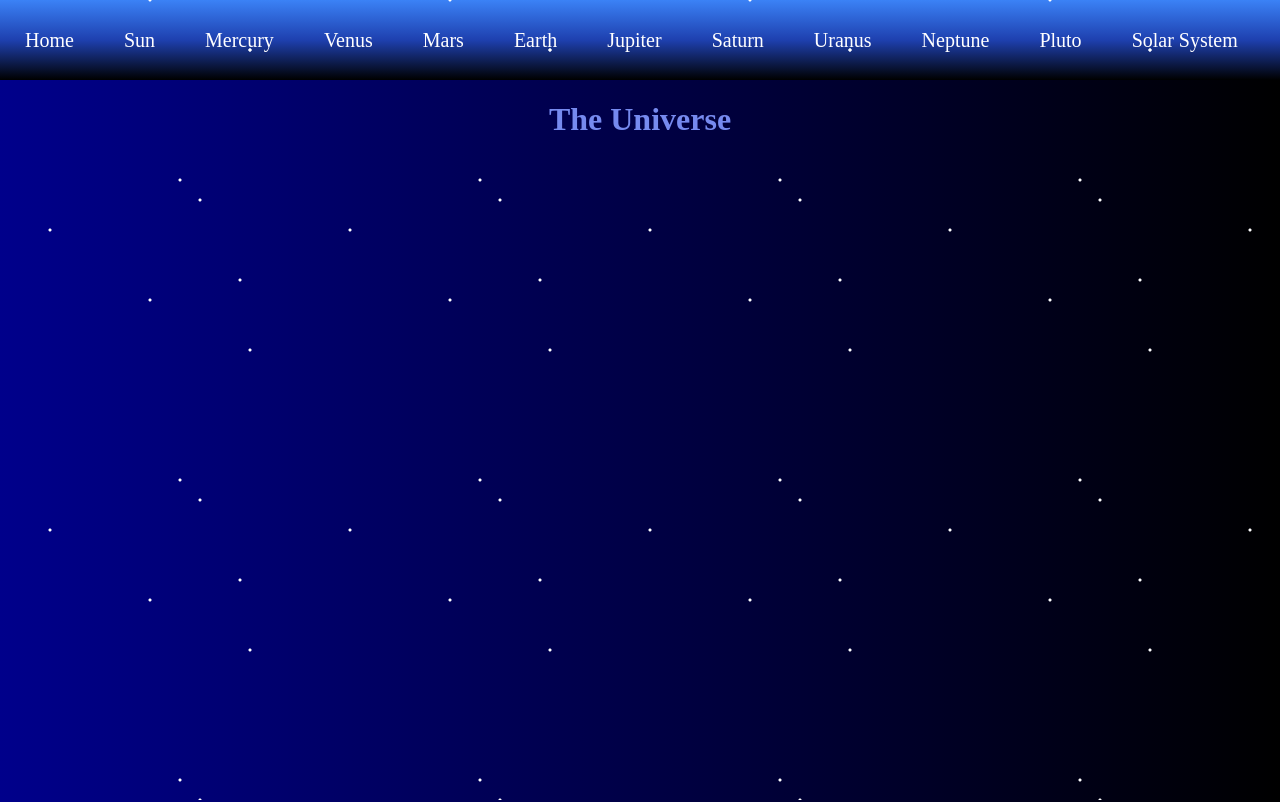
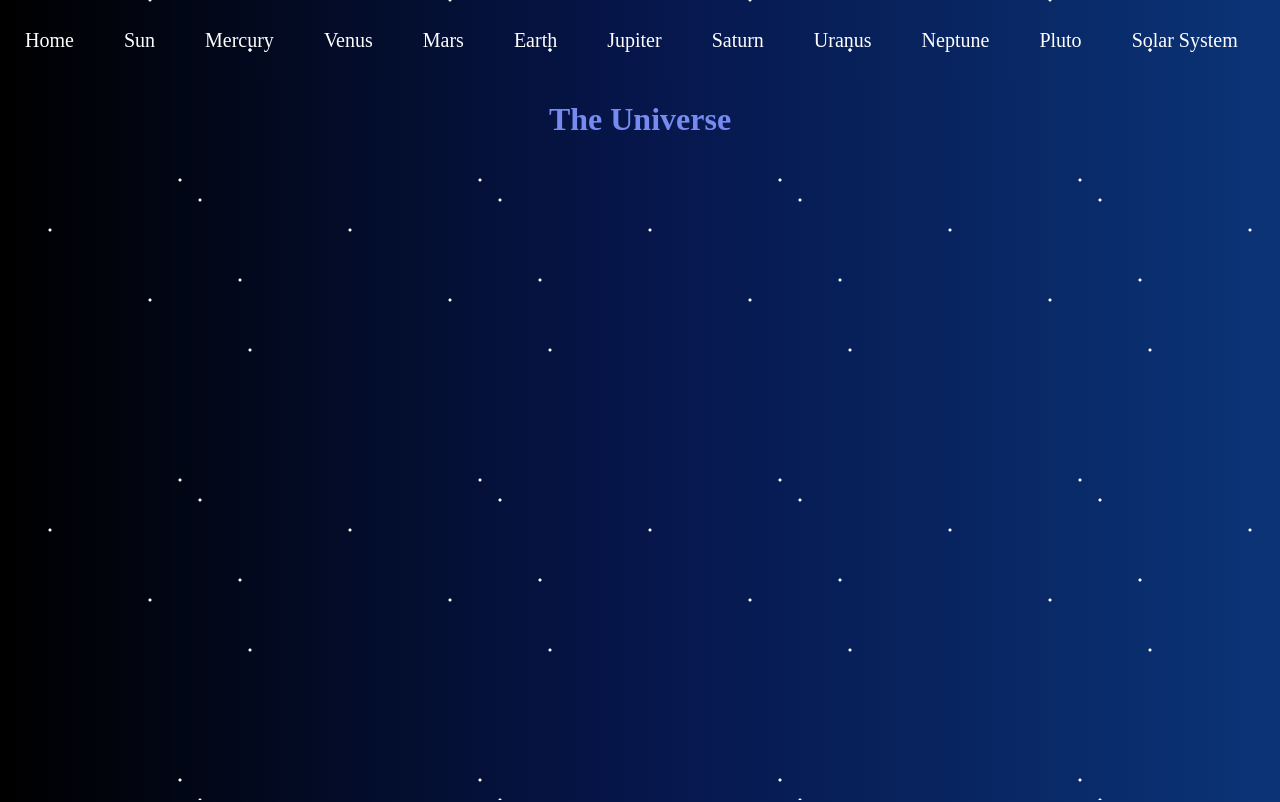
Before and after one commit to AnniMoon/space, a plain HTML site: page index.html in a window 1280 px wide. Shown: the top 802 px of the page. Drawn offline with Linux system fonts and the light colour scheme.

Commit message:
Navbar style fixed, colors merge into the body background color.

```diff
--- a/styles.css
+++ b/styles.css
@@ -1,8 +1,7 @@
 body{
     margin: 0;
     /*background-color: black;*/
-    background: linear-gradient(to right, darkblue, black);
-
+    background: linear-gradient(to left,#0b3477, #06164b,#000000);
     overflow: hidden;
     /*background-position: 90% top;*/
 }
@@ -24,7 +23,7 @@ body{
             radial-gradient(white 1px, transparent 2px) 200px 80px,
             radial-gradient(white 1px, transparent 2px) 300px 150px,
             radial-gradient(white 1px, transparent 2px) 400px 200px,
-            linear-gradient(to bottom, #3b82f6, #1e40af, #000000);
+            linear-gradient(to left, #0b3477, #06164b,#000000);
     background-size: 300px 300px, auto;
 }
 a{
```
